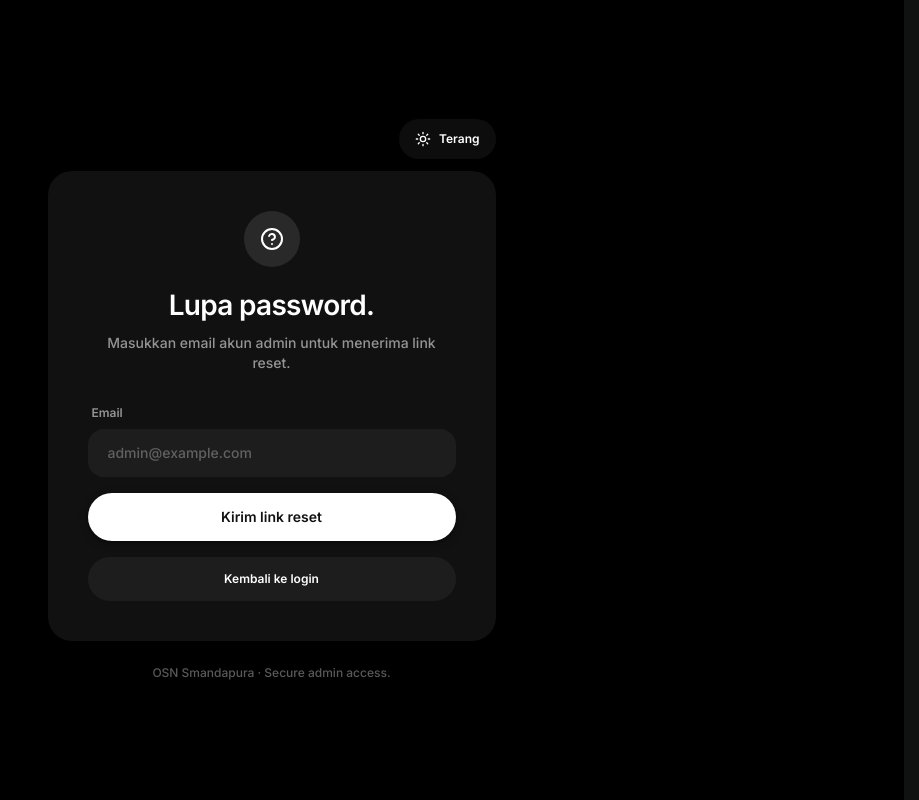
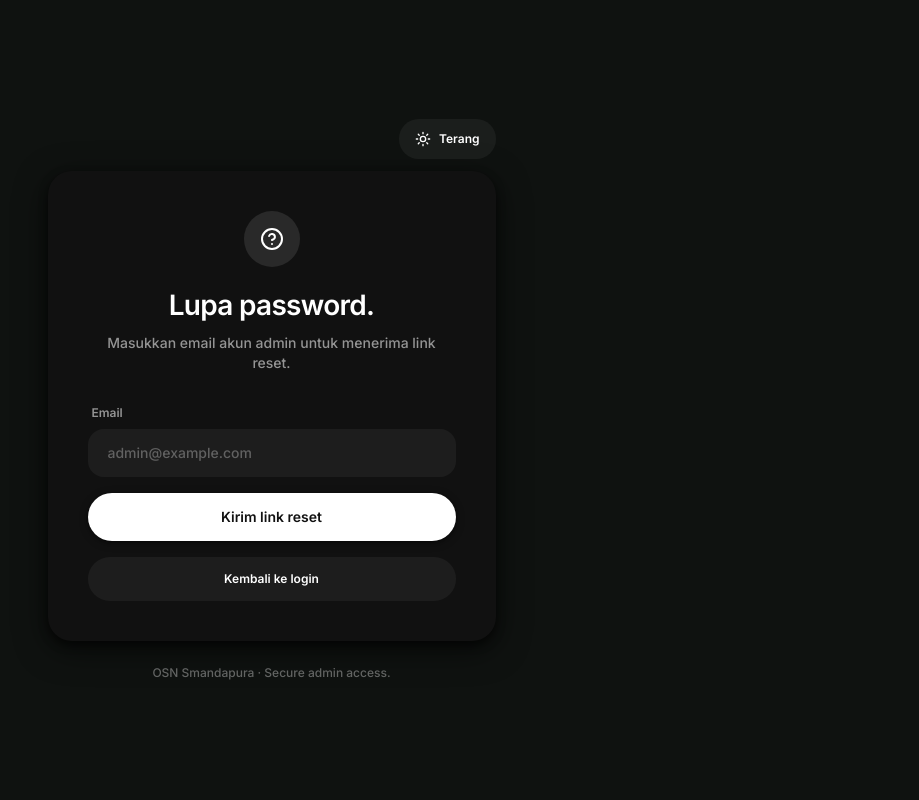
Before and after one commit to LvnnnX/exam-app, a Next.js app: page /admin/forgot-password in a window 1280 px wide. Shown: the whole page, without its empty margins (361-1280 px from the left). Built offline with nearby package versions, Linux system fonts and the light colour scheme; no server answers.

Commit message:
fix: unify admin design system (font & background) for auth pages

```diff
--- a/app/admin/forgot-password/page.tsx
+++ b/app/admin/forgot-password/page.tsx
@@ -32,7 +32,7 @@ export default function AdminForgotPasswordPage() {
     }
   };
 
-  const pageBg = isDark ? 'bg-black' : 'bg-white';
+  const pageBg = isDark ? 'bg-dark-900' : 'bg-white';
   const cardBg = isDark ? 'bg-dark-800' : 'bg-white';
   const headlineColor = isDark ? 'text-white' : 'text-nike-black';
   const mutedText = isDark ? 'text-white/55' : 'text-black/55';
--- a/app/admin/layout.tsx
+++ b/app/admin/layout.tsx
@@ -1,11 +1,11 @@
-import { Geist } from 'next/font/google';
+import { Inter } from 'next/font/google';
 
-const geist = Geist({
+const inter = Inter({
   subsets: ['latin'],
-  variable: '--font-admin-geist',
+  variable: '--font-admin-inter',
   display: 'swap',
 });
 
 export default function AdminLayout({ children }: { children: React.ReactNode }) {
-  return <div className={`${geist.variable} font-[var(--font-admin-geist)]`}>{children}</div>;
+  return <div className={`${inter.variable} font-[var(--font-admin-inter)]`}>{children}</div>;
 }
--- a/app/admin/signup/page.tsx
+++ b/app/admin/signup/page.tsx
@@ -53,7 +53,7 @@ export default function AdminSignupPage() {
     }
   };
 
-  const pageBg = isDark ? 'bg-black' : 'bg-white';
+  const pageBg = isDark ? 'bg-dark-900' : 'bg-white';
   const cardBg = isDark ? 'bg-dark-800' : 'bg-white';
   const headlineColor = isDark ? 'text-white' : 'text-nike-black';
   const mutedText = isDark ? 'text-white/55' : 'text-black/55';
```
